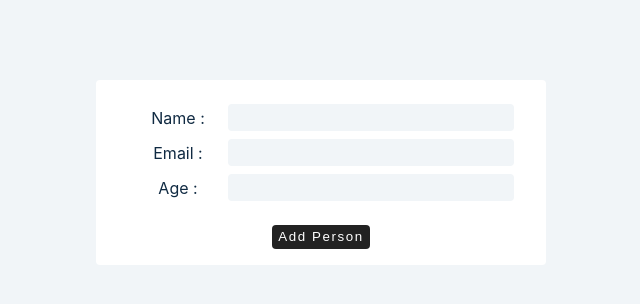
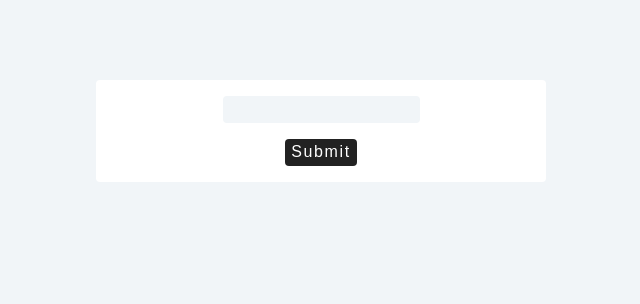
Before and after one commit to pv-kiran/React_basics, a React (Create React App) app: page / in a window 1280 px wide. Shown: the top 304 px of the page, without its empty margins (319-959 px from the left). Built offline with nearby package versions, Linux system fonts and the light colour scheme.

Commit message:
use ref basics

```diff
--- a/src/App.js
+++ b/src/App.js
@@ -1,6 +1,6 @@
 import './App.css';
 import React from 'react';
-import MultipleInputs from './Forms/MultipleInputs';
+import UseRef from './UseRef/UseRef';
 
 // import ErrorExample from './Use-state/ErrorExample';
 // import UseState from './Use-state/UseState';
@@ -15,6 +15,7 @@ import MultipleInputs from './Forms/MultipleInputs';
 // import ShortCiruit from './Use-Effect/ShortCiruit';
 // import ShortCircuitComplex from './Use-Effect/ShortCircuitComplex';
 // import ControlledInputs from './Forms/ControlledInputs';
+// import MultipleInputs from './Forms/MultipleInputs';
 
 
 
@@ -39,7 +40,8 @@ function App() {
         {/* <ShortCiruit></ShortCiruit> */}
         {/* <ShortCircuitComplex></ShortCircuitComplex> */}
         {/* <ControlledInputs></ControlledInputs> */}
-        <MultipleInputs></MultipleInputs>
+        {/* <MultipleInputs></MultipleInputs> */}
+        <UseRef></UseRef>
       </div>
     )
 }
--- /dev/null
+++ b/src/UseRef/UseRef.js
@@ -0,0 +1,25 @@
+import React , {useRef} from 'react'
+
+function UseRef() {
+
+  const refContainer = useRef(null);
+
+  const handleSubmit = (e) => {
+    e.preventDefault();
+    console.log(refContainer.current.value);
+  }
+
+
+  return (
+     <React.Fragment>
+        <form className='form' onSubmit={handleSubmit}>
+            <div>
+                <input type="text" ref= {refContainer}/>
+            </div>
+            <button type='submit' className='btn'>Submit</button>
+        </form>
+     </React.Fragment>
+  )
+}
+
+export default UseRef
```
Also changed, not shown: src/UseReducer/UseReducer.js (added).
